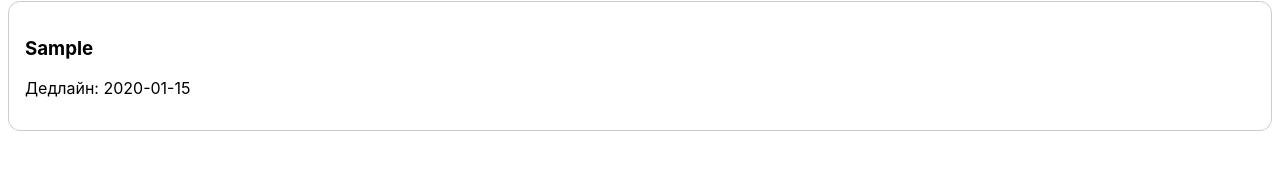
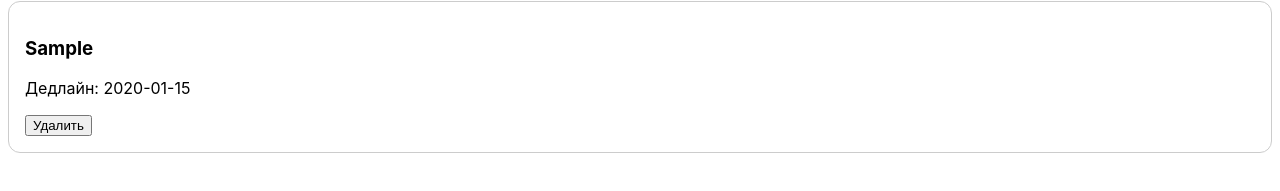
Before and after one commit to Danila7502/deadline-calendar, a React (Create React App) app: page / in a window 1280 px wide. Both pictures are taken after typing "Sample", "2020-01-15" into the empty fields and a click on the button "Добавить". Shown: the part 223-414 px from the top of the page. Built offline with nearby package versions, Linux system fonts and the light colour scheme.

Commit message:
4 - кнопка удаления задания

```diff
--- a/src/App.js
+++ b/src/App.js
@@ -14,6 +14,10 @@ function App() {
     setDeadline('');
   };
 
+  const deleteTask = (id) => {
+  setTasks(tasks.filter(task => task.id !== id));
+  };
+
   return (
     <div>
       <h1>Календарь дедлайнов</h1>
@@ -24,7 +28,7 @@ function App() {
         <button onClick={addTask}>Добавить</button>
       </div>
       {tasks.map(task => (
-        <TaskCard key={task.id} title={task.title} deadline={task.deadline} />
+        <TaskCard key={task.id} title={task.title} deadline={task.deadline} onDelete={() => deleteTask(task.id)} />
       ))}
     </div>
   );
--- a/src/TaskCard.js
+++ b/src/TaskCard.js
@@ -1,10 +1,10 @@
-const TaskCard = ({ title, deadline }) => {
+const TaskCard = ({ title, deadline, onDelete }) => {
   return (
     <div style={{ border: '1px solid #ccc', borderRadius: '12px', padding: '16px', margin: '8px' }}>
       <h3>{title}</h3>
       <p>Дедлайн: {deadline}</p>
+      <button onClick={onDelete}>Удалить</button>
     </div>
   );
 };
-
 export default TaskCard;
```
